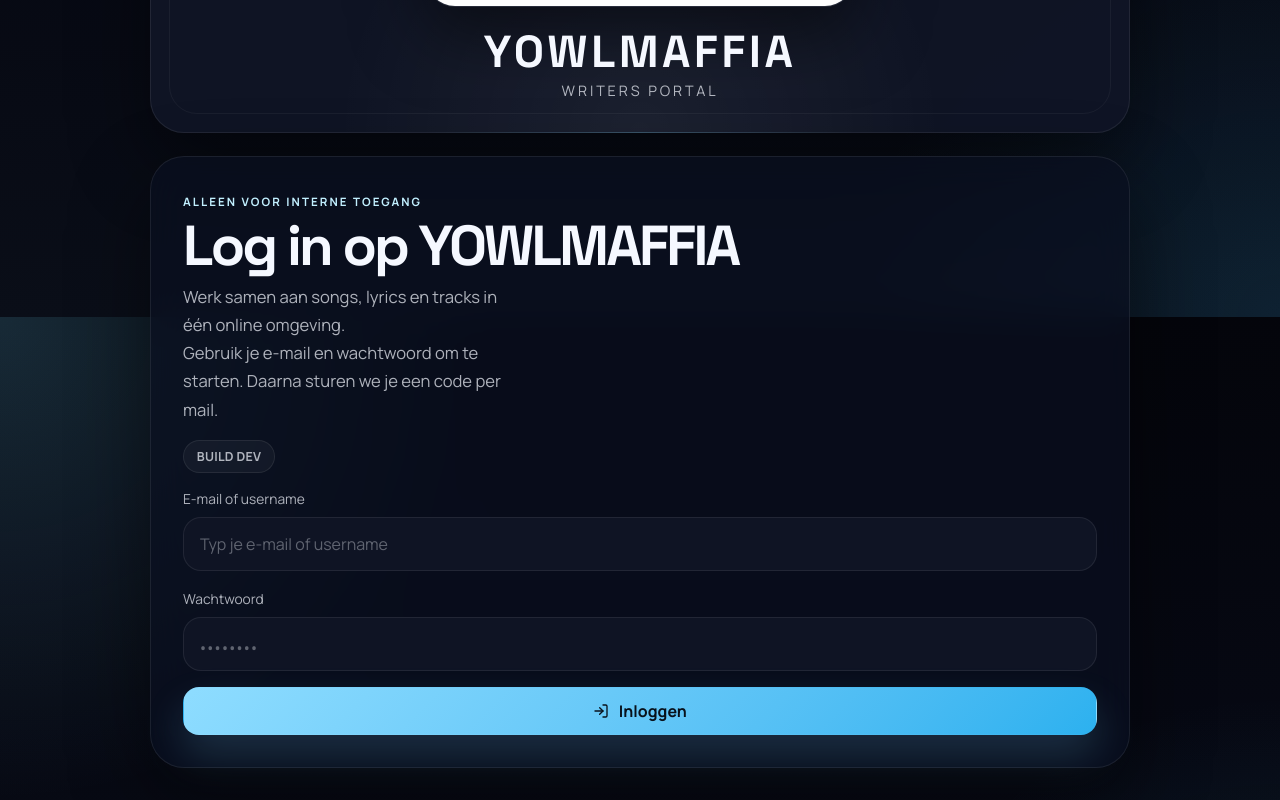
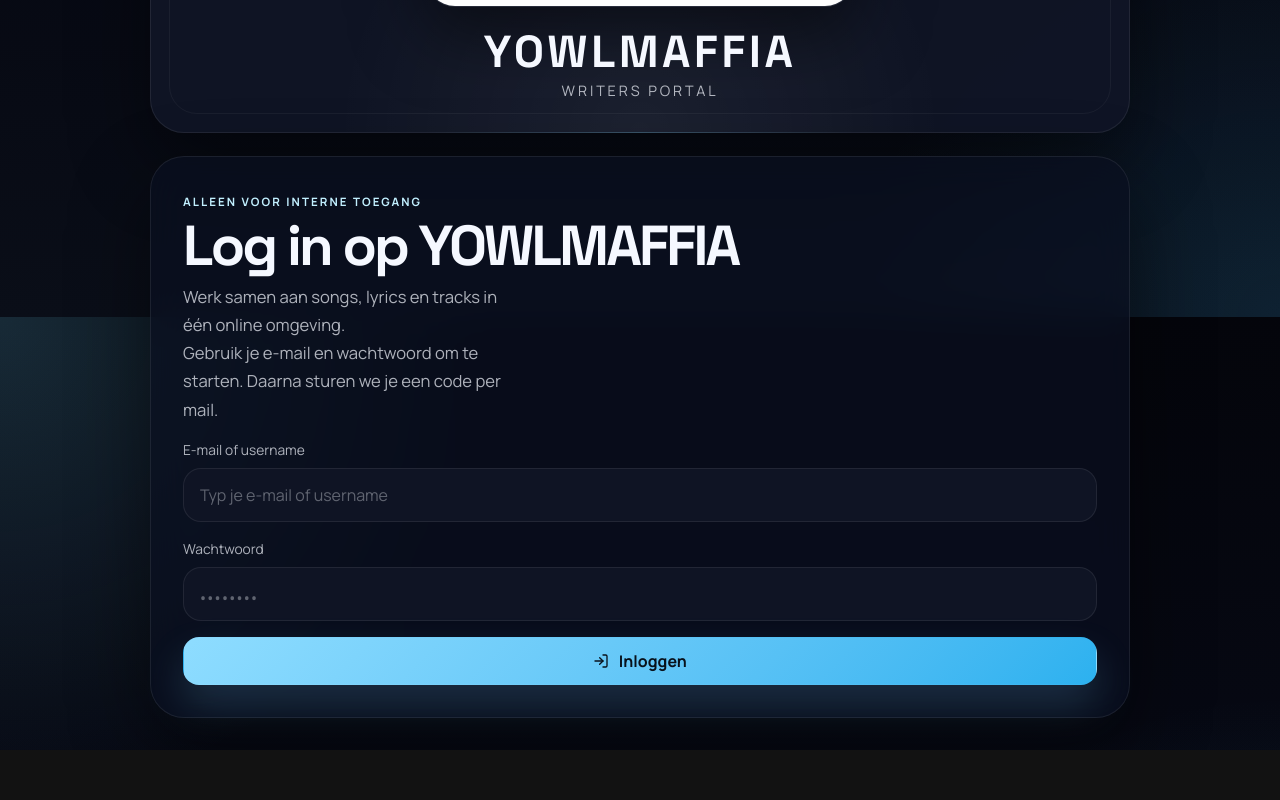
Before and after one commit to mario-ai20/YOWLMAFFIA, a React (Vite) app: page /#/login in a window 1280 px wide. Shown: the part 483-1283 px from the top of the page. After the commit the page ends 1233 px from the top, so only its background shows below. Built offline with nearby package versions, Linux system fonts and the light colour scheme; no server answers; the database is empty.

Commit message:
Hide build badge on login and refresh schema cache

```diff
--- a/src/components/BuildBadge.jsx
+++ /dev/null
@@ -1,7 +0,0 @@
-export default function BuildBadge({ buildNumber = 'dev', className = '' } = {}) {
-  return (
-    <div className={`build-badge ${className}`.trim()} aria-label={`Buildnummer ${buildNumber}`}>
-      <span>Build {buildNumber || 'dev'}</span>
-    </div>
-  );
-}
--- a/src/pages/LoginPage.jsx
+++ b/src/pages/LoginPage.jsx
@@ -1,10 +1,8 @@
 import { ArrowLeft, KeyRound, LockKeyhole, LogIn, MailCheck, RefreshCcw } from 'lucide-react';
 import { useEffect, useState } from 'react';
 import BrandMark from '../components/BrandMark';
-import BuildBadge from '../components/BuildBadge';
 import InfoNoticeCard from '../components/InfoNoticeCard';
 import UpdateNoticeCard from '../components/UpdateNoticeCard';
-import { getBuildState, subscribeToBuildState } from '../utils/buildInfo';
 
 export default function LoginPage({
   stage = 'credentials',
@@ -31,7 +29,6 @@ export default function LoginPage({
   const [recoveryBusy, setRecoveryBusy] = useState(false);
   const [recoveryMessage, setRecoveryMessage] = useState('');
   const [recoveryError, setRecoveryError] = useState('');
-  const [buildNumber, setBuildNumber] = useState('dev');
 
   useEffect(() => {
     if (!forgotPasswordEnabled || isOtpStage || isRecoveryStage) {
@@ -54,30 +51,6 @@ export default function LoginPage({
       setForgotError('');
     }
   }, [forgotOpen]);
-
-  useEffect(() => {
-    let mounted = true;
-
-    async function bootstrapBuildState() {
-      const initial = await getBuildState();
-      if (mounted && initial) {
-        setBuildNumber(initial.buildNumber || 'dev');
-      }
-    }
-
-    bootstrapBuildState();
-
-    const unsubscribe = subscribeToBuildState((nextState) => {
-      if (mounted && nextState) {
-        setBuildNumber(nextState.buildNumber || 'dev');
-      }
-    });
-
-    return () => {
-      mounted = false;
-      unsubscribe();
-    };
-  }, []);
 
   async function handleForgotPasswordSubmit(event) {
     event.preventDefault();
@@ -190,7 +163,6 @@ export default function LoginPage({
 
           <InfoNoticeCard compact className="login-page__info" />
           <UpdateNoticeCard compact className="login-page__update" />
-          <BuildBadge buildNumber={buildNumber} className="login-page__build" />
 
           {!isOtpStage && !isRecoveryStage ? (
             <>
--- a/src/styles/app.css
+++ b/src/styles/app.css
@@ -429,26 +429,6 @@ a {
   gap: 1.4rem;
 }
 
-.login-page__build {
-  width: fit-content;
-}
-
-.build-badge {
-  display: inline-flex;
-  align-items: center;
-  justify-content: center;
-  padding: 0.45rem 0.8rem;
-  border-radius: 999px;
-  border: 1px solid var(--border);
-  background: color-mix(in srgb, var(--surface) 78%, transparent);
-  color: var(--muted);
-  font-size: 0.78rem;
-  font-weight: 700;
-  letter-spacing: 0.02em;
-  text-transform: uppercase;
-  width: fit-content;
-}
-
 .login-page__hero {
   display: flex;
   align-items: center;
```
Also changed, not shown: 2 other files (tests, documents, lock files or other folders).
